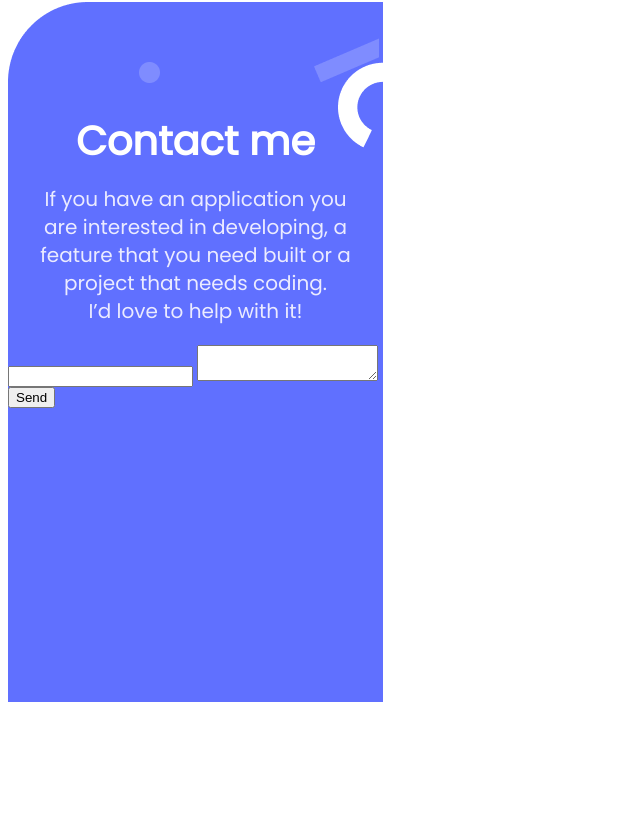
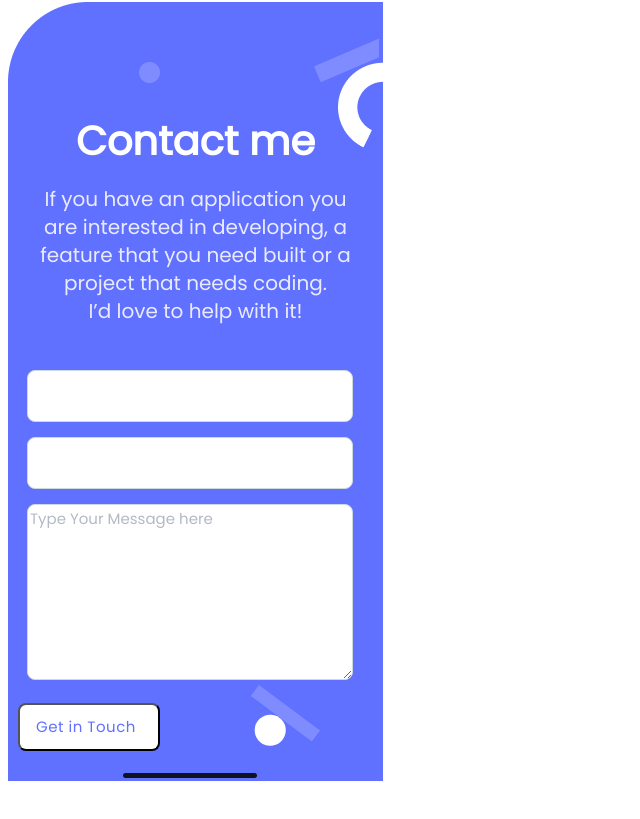
Before and after one commit to Muneeb0077/Portfolio, a website: page PortfolioCode/index.html in a window 1280 px wide. Shown: the part 4361-5180 px from the top of the page, without its empty margins (0-640 px from the left). Drawn offline with Linux system fonts and the light colour scheme.

Commit message:
Contact Form donr
Contact Form completed with pair programming with MohammadNoman054

```diff
--- a/PortfolioCode/index.html
+++ b/PortfolioCode/index.html
@@ -215,16 +215,14 @@
                 <p class="ContactText">If you have an application you <br> are interested in developing, a <br> feature
                     that you need built or a <br> project that needs coding. <br />I’d love to help with it!</p>
                 <form action="https://formspree.io/f/mpzgodla" method="POST">
-                    <label >
 
-                        <input type="email" name="email">
-                    </label>
-                    <label>
-
-                        <textarea name="message"></textarea>
-                    </label>
-                    <!-- your other form fields go here -->
-                    <button type="submit">Send</button>
+                        <input class="TextLabel" type="text" name="textBox">
+                        <input class="TextLabel" type="email" name="email">
+                        <textarea class="textArea" name="message">Type Your Message here</textarea>
+                        <button class="buttonForm" type="submit">Get in Touch</button>
+                        <img class="ec5" src="../images/Ellipse 5.svg" alt="ec5">
+                        <img class="ec7" src="../images/Rectangle 7.png" alt="Rectangle 7">
+                        <img class="shape" src="../images/Shape.png" alt="Shape">
                 </form>
             </section>
 
--- a/PortfolioCode/style.css
+++ b/PortfolioCode/style.css
@@ -304,7 +304,7 @@ body {
   background-image: url('../images/Contact\ me.png');
   background-repeat: no-repeat;
   width: 375px;
-  height: 700px;
+  height: 900px;
 }
 
 #eclipse {
@@ -343,5 +343,71 @@ body {
   font-weight: 400;
   line-height: 28px;
   word-wrap: break-word;
-  margin-top: -670px;
+  margin-top: -870px;
+  margin-bottom: 45px;
 }
+
+.TextLabel {
+  width: 320px;
+  height: 48px;
+  background: white;
+  border-radius: 8px;
+  border: 1px #cfd8dc solid;
+  margin-left: 19px;
+  margin-bottom: 15px;
+}
+
+.textArea {
+  width: 320px;
+  height: 170px;
+  background: white;
+  border-radius: 8px;
+  border: 1px #cfd8dc solid;
+  margin-left: 19px;
+  color: #b3bac5;
+  font-size: 15px;
+  font-family: 'Poppins', sans-serif;
+  font-weight: 400;
+  line-height: 24px;
+  word-wrap: break-word;
+}
+
+.buttonForm {
+  width: 142px;
+  height: 48px;
+  padding-left: 16px;
+  padding-right: 16px;
+  padding-top: 12px;
+  padding-bottom: 12px;
+  background: white;
+  border-radius: 8px;
+  overflow: hidden;
+  justify-content: flex-start;
+  align-items: center;
+  display: inline-flex;
+  text-align: center;
+  color: #6070ff;
+  font-size: 15px;
+  font-family: 'Poppins', sans-serif;
+  font-weight: 500;
+  line-height: 24px;
+  letter-spacing: 0.51px;
+  word-wrap: break-word;
+  margin-left: 10px;
+  margin-top: 12px;
+}
+
+.ec5 {
+  margin-left: 90px;
+  margin-bottom: -14px;
+}
+
+.ec7 {
+  margin-left: -40px;
+  margin-bottom: -10px;
+}
+
+.shape {
+  margin-bottom: -13px;
+  margin-left: 115px;
+}
```
Also changed, not shown: images/Ellipse 5.svg (added), images/Rectangle 7.png (added), images/Shape.png (added).
